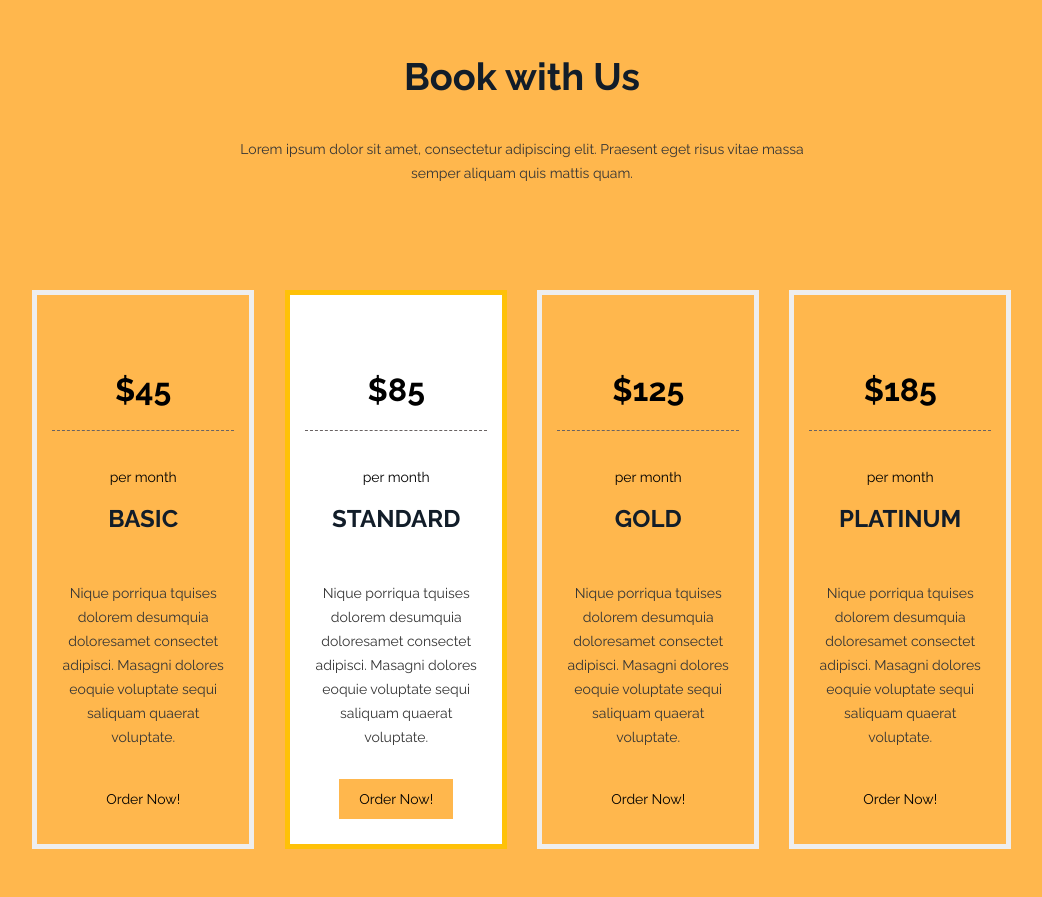
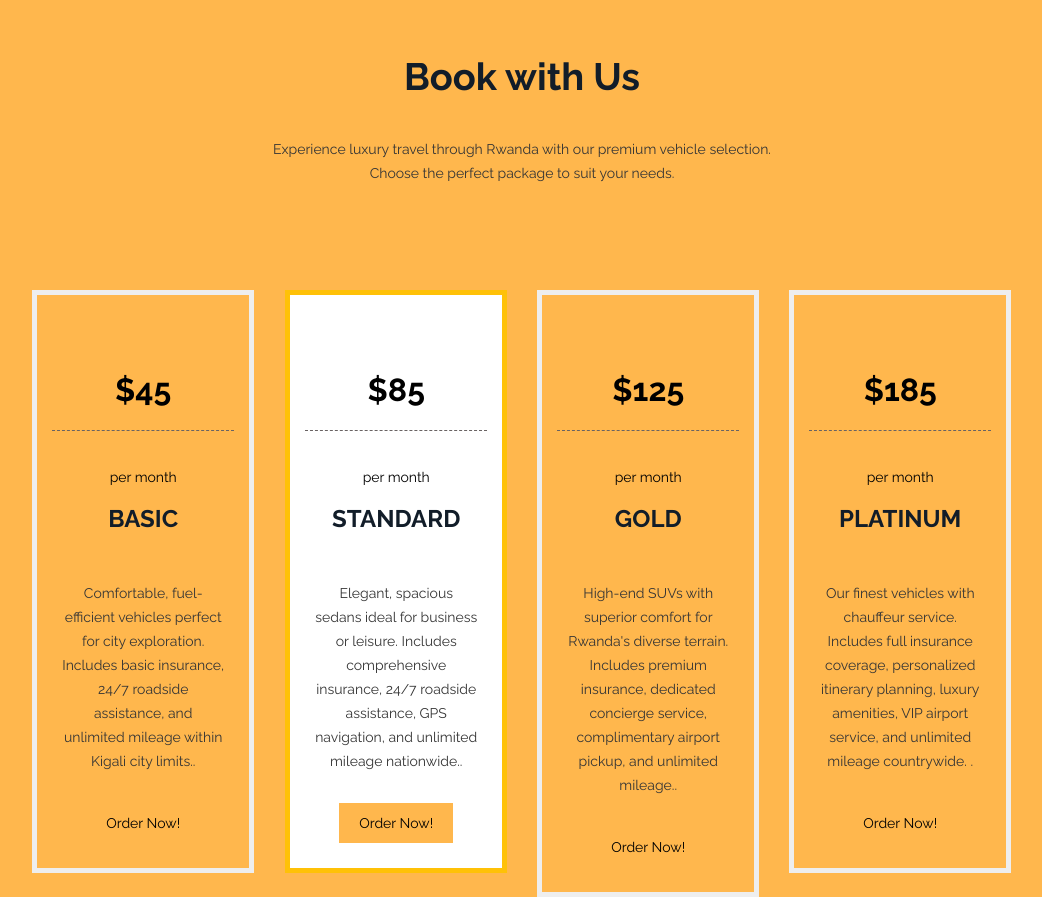
Before and after one commit to anithasandrine/Kigali_LUXURY_Cars, a plain HTML site: page index.html in a window 1280 px wide. Shown: the part 3840-4737 px from the top of the page, without its empty margins (118-1160 px from the left). Drawn offline with Linux system fonts and the light colour scheme; some packages are replaced by stand-ins of ours.

Commit message:
second commit

```diff
--- a/index.html
+++ b/index.html
@@ -462,7 +462,7 @@
         <div class="container">
             <div class="section-header">
                 <h2 class="section-title text-center wow fadeInDown">Book with Us</h2>
-                <p class="text-center wow fadeInDown">Lorem ipsum dolor sit amet, consectetur adipiscing elit. Praesent eget risus vitae massa <br> semper aliquam quis mattis quam.</p>
+                <p class="text-center wow fadeInDown">Experience luxury travel through Rwanda with our premium vehicle selection.<br> Choose the perfect package to suit your needs. <br> </p>
             </div>
 
             <div class="row">
@@ -483,10 +483,7 @@
                                     Basic
                                 </div>
                             </li>
-                            <li><p>Nique porriqua tquises dolorem
-							desumquia doloresamet consectet adipisci.
-							Masagni dolores eoquie voluptate sequi
-							saliquam quaerat voluptate.</p></li>
+                            <li><p>Comfortable, fuel-efficient vehicles perfect for city exploration. Includes basic insurance, 24/7 roadside assistance, and unlimited mileage within Kigali city limits..</p></li>
                             <li class="plan-purchase"><a class="btn btn-primary" href="#">Order Now!</a></li>
                         </ul>
                     </div>
@@ -508,10 +505,8 @@
                                     Standard
                                 </div>
                             </li>
-                             <li><p>Nique porriqua tquises dolorem
-							desumquia doloresamet consectet adipisci.
-							Masagni dolores eoquie voluptate sequi
-							saliquam quaerat voluptate.</p></li>
+                             <li><p>Elegant, spacious sedans ideal for business or leisure. Includes comprehensive insurance, 24/7
+                                roadside assistance, GPS navigation, and unlimited mileage nationwide..</p></li>
                             <li class="plan-purchase"><a class="btn btn-primary" href="#">Order Now!</a></li>
                         </ul>
                     </div>
@@ -533,10 +528,8 @@
                                     Gold
                                 </div>
                             </li>
-                             <li><p>Nique porriqua tquises dolorem
-							desumquia doloresamet consectet adipisci.
-							Masagni dolores eoquie voluptate sequi
-							saliquam quaerat voluptate.</p></li>
+                             <li><p>High-end SUVs with superior comfort for Rwanda's diverse terrain. Includes premium insurance,
+                                dedicated concierge service, complimentary airport pickup, and unlimited mileage..</p></li>
                             <li class="plan-purchase"><a class="btn btn-primary" href="#">Order Now!</a></li>
                         </ul>
                     </div>
@@ -558,10 +551,8 @@
                                     Platinum
                                 </div>
                             </li>
-                            <li><p>Nique porriqua tquises dolorem
-							desumquia doloresamet consectet adipisci.
-							Masagni dolores eoquie voluptate sequi
-							saliquam quaerat voluptate.</p></li>
+                            <li><p>Our finest vehicles with chauffeur service. Includes full insurance coverage, personalized itinerary
+                                 planning, luxury amenities, VIP airport service, and unlimited mileage countrywide. .</p></li>
                             <li class="plan-purchase"><a class="btn btn-primary" href="#">Order Now!</a></li>
                         </ul>
                     </div>
@@ -577,7 +568,7 @@
             <!-- Company Information -->
             <div class="footer-section about">
               <h3>About Us</h3>
-              <p>Far far away, behind the word mountains, far from the countries Vokalia and Consonantia, there live the blind texts.</p>
+              <p>Far far away, behind the word mountains, far from the countries , there live the blind texts.</p>
               <div class="social-icons">
                 <a href="#"><i class="fa fa-facebook"></i></a>
                 <a href="#"><i class="fa fa-twitter"></i></a>
@@ -625,7 +616,7 @@
           </div>
 
           <div class="footer-bottom">
-            <p>&copy; 2025 Car Rental Service. All Rights Reserved</p>
+            <p>&copy; 2025 Kigali Car Rental Service. All Rights Reserved</p>
           </div>
         </div>
       </footer>
```
